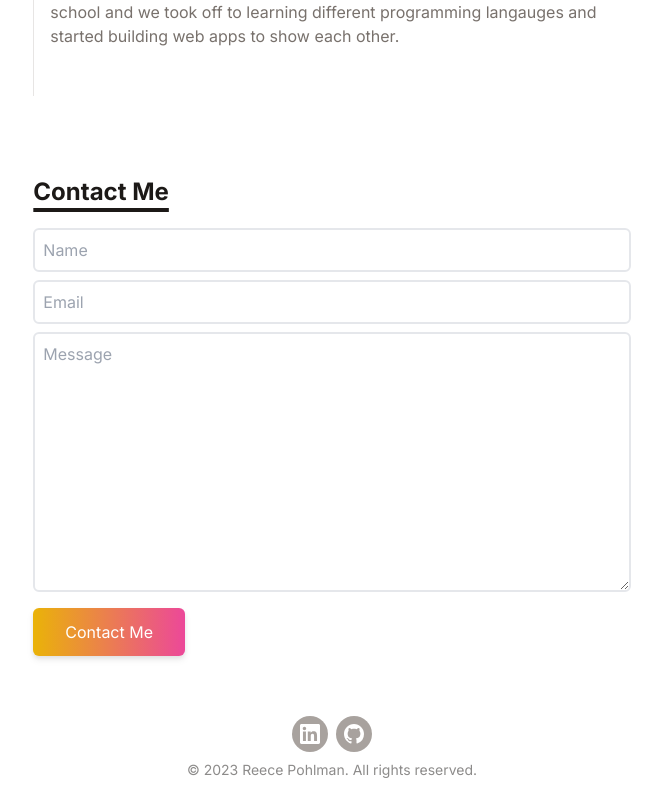
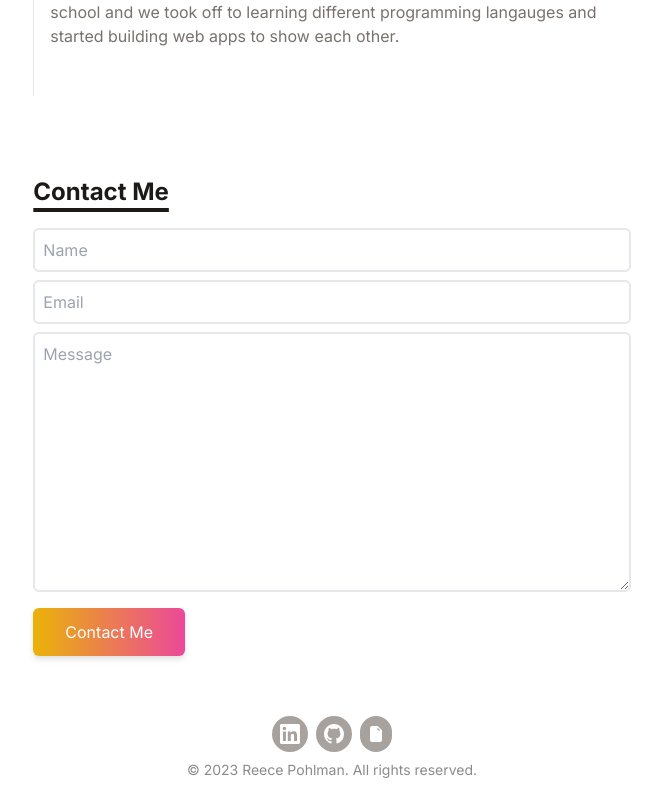
Before and after one commit to pohlman24/minimal-portfolio, a React (Vite) app: page / in a window 1280 px wide. Shown: the part 2048-2848 px from the top of the page, without its empty margins (308-970 px from the left). Built offline with nearby package versions, Linux system fonts and the light colour scheme.

Commit message:
added resume icon to footer and linked to resume pdf

```diff
--- a/src/components/Footer.jsx
+++ b/src/components/Footer.jsx
@@ -1,5 +1,5 @@
+import { FontAwesomeIcon } from '@fortawesome/react-fontawesome';
 import React from 'react';
-
 function Footer(){
     return (
 		<div className="py-5 text-center">
@@ -44,6 +44,21 @@ function Footer(){
 								</g>
 								</svg>
 							</a>
+							<a
+								href="public\assets\Reece_Pohlman_Resume.pdf"
+                                target="_blank"
+								className="bg-stone-400 p-2 font-semibold text-white inline-flex items-center space-x-2 rounded-full">
+								<svg
+									xmlns="http://www.w3.org/2000/svg"
+									width="16"
+									height="16"
+									fill="currentColor"
+									class="bi bi-file-earmark-fill"
+									viewBox="0 0 16 16"
+								>
+  									<path d="M4 0h5.293A1 1 0 0 1 10 .293L13.707 4a1 1 0 0 1 .293.707V14a2 2 0 0 1-2 2H4a2 2 0 0 1-2-2V2a2 2 0 0 1 2-2zm5.5 1.5v2a1 1 0 0 0 1 1h2l-3-3z"/>
+								</svg>
+							</a>
 						</div>
 					</div>
 				</div>
```
Also changed, not shown: 1 other file (tests, documents, lock files or other folders).
